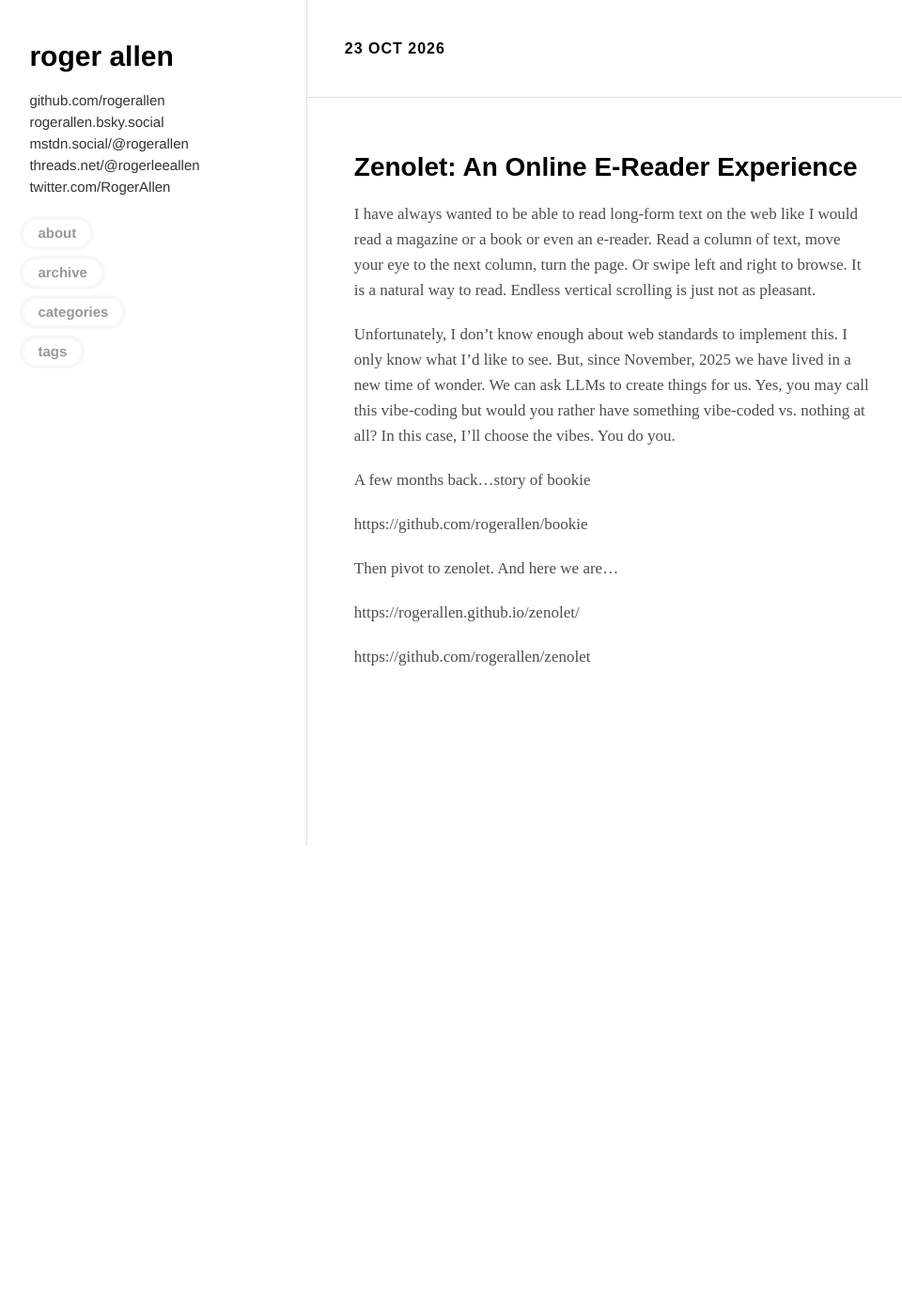
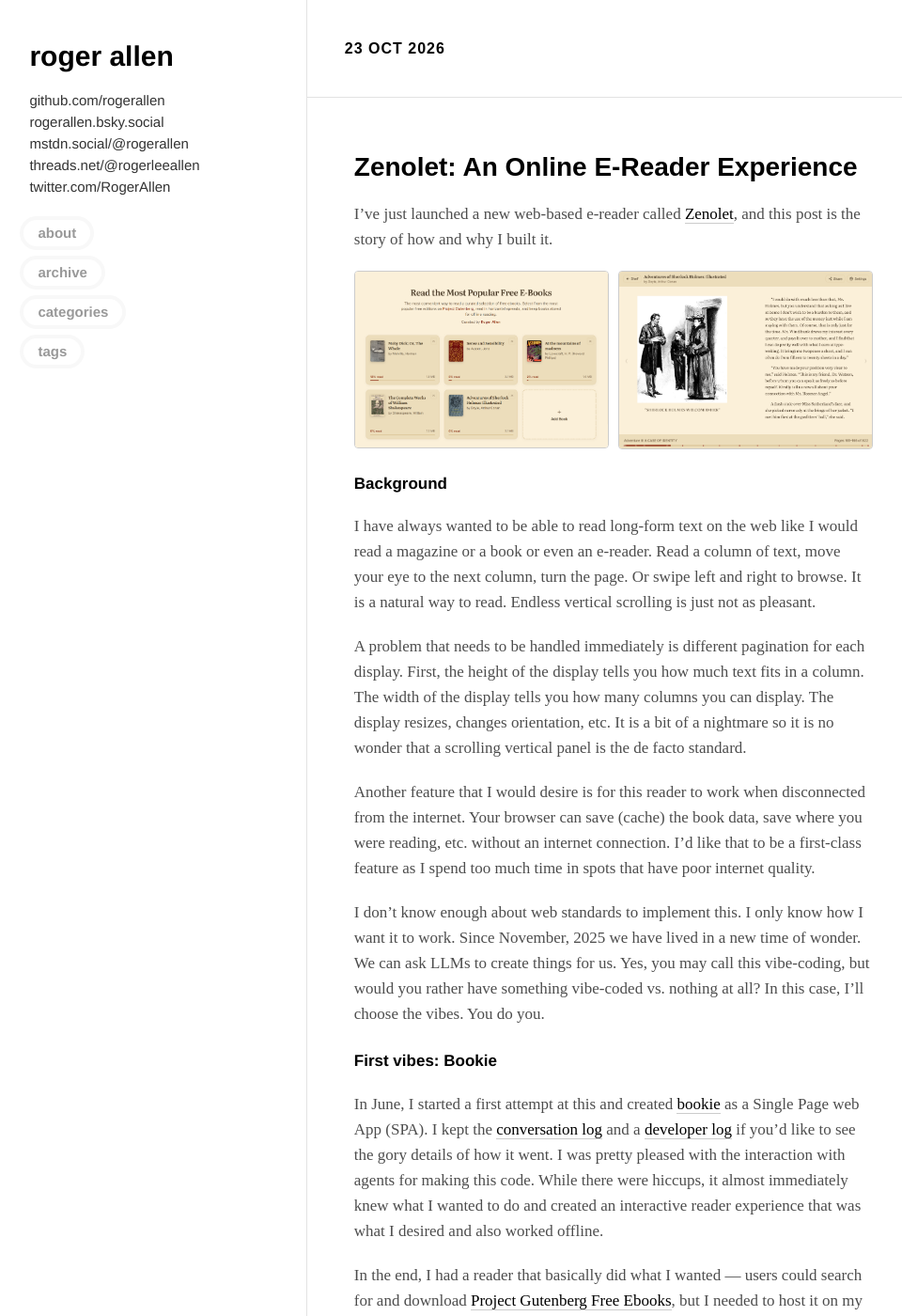
Before and after one commit to rogerallen/rogerallen.github.com, a Jekyll site: the page built from _posts/2026-10-23-zenolet.md, in a window 1280 px wide and 1400 px high. Shown: the whole window at 94% size, without its empty margins (7-967 px from the left). Built offline with Jekyll 4.4.1, drawn with Linux system fonts in a browser that asks for light colours; some of the changed text lies outside the part shown.

Commit message:
getting closer to done

```diff
--- a/_posts/2026-10-23-zenolet.md
+++ b/_posts/2026-10-23-zenolet.md
@@ -6,16 +6,55 @@
 tags: [webtool, ereader, node, typescript]
 ---
 
+I've just launched a new web-based e-reader called [Zenolet](https://rogerallen.github.io/zenolet/), and this post is the story of how and why I built it.
+
+<div style="display: flex; gap: 12px; max-width: 550px; margin: 15px 0;">
+  <a href="/assets/image/zenolet-1.png" style="flex: 1; border-bottom: none;">
+    <img src="/assets/image/zenolet-1.png" alt="Zenolet library view" style="width: 100%; height: auto; border: 1px solid #ccc; border-radius: 4px;">
+  </a>
+  <a href="/assets/image/zenolet-2.png" style="flex: 1; border-bottom: none;">
+    <img src="/assets/image/zenolet-2.png" alt="Zenolet reader view" style="width: 100%; height: auto; border: 1px solid #ccc; border-radius: 4px;">
+  </a>
+</div>
+
+#### Background
+
 I have always wanted to be able to read long-form text on the web like I would read a magazine or a book or even an e-reader. Read a column of text, move your eye to the next column, turn the page. Or swipe left and right to browse. It is a natural way to read. Endless vertical scrolling is just not as pleasant.
 
-Unfortunately, I don't know enough about web standards to implement this. I only know what I'd like to see. But, since November, 2025 we have lived in a new time of wonder. We can ask LLMs to create things for us. Yes, you may call this vibe-coding but would you rather have something vibe-coded vs. nothing at all? In this case, I'll choose the vibes. You do you.
+A problem that needs to be handled immediately is different pagination for each display. First, the height of the display tells you how much text fits in a column. The width of the display tells you how many columns you can display. The display resizes, changes orientation, etc. It is a bit of a nightmare so it is no wonder that a scrolling vertical panel is the de facto standard.
 
-A few months back...story of bookie
+Another feature that I would desire is for this reader to work when disconnected from the internet. Your browser can save (cache) the book data, save where you were reading, etc. without an internet connection. I'd like that to be a first-class feature as I spend too much time in spots that have poor internet quality.
 
-https://github.com/rogerallen/bookie
+I don't know enough about web standards to implement this. I only know how I want it to work. Since November, 2025 we have lived in a new time of wonder. We can ask LLMs to create things for us. Yes, you may call this vibe-coding, but would you rather have something vibe-coded vs. nothing at all? In this case, I'll choose the vibes. You do you.
 
-Then pivot to zenolet. And here we are...
+#### First vibes: Bookie
 
-https://rogerallen.github.io/zenolet/
+In June, I started a first attempt at this and created [bookie](https://github.com/rogerallen/bookie) as a Single Page web App (SPA). I kept the [conversation log](https://github.com/rogerallen/bookie/blob/main/CONVERSATION.md) and a [developer log](https://github.com/rogerallen/bookie/blob/main/DEVLOG.md) if you'd like to see the gory details of how it went. I was pretty pleased with the interaction with agents for making this code. While there were hiccups, it almost immediately knew what I wanted to do and created an interactive reader experience that was what I desired and also worked offline.
 
-https://github.com/rogerallen/zenolet
+In the end, I had a reader that basically did what I wanted — users could search for and download [Project Gutenberg Free Ebooks](https://www.gutenberg.org/), but I needed to host it on my own server which wasn't something I would be interested in. So, after a couple of weeks I set this aside. As a warning, I'm not really sure how well the code works, so <em>caveat emptor</em>.
+
+#### Zenolet
+
+A few weeks later, I struck up a conversation with some LLM describing my predicament and I asked about creating a static website with a curated list of books (with pointers to where they were online). If I put a bookie-like reader in that static website, could that work? Could I get rid of my server requirement? It replied in the affirmative and I started work on [the Zenolet code](https://github.com/rogerallen/zenolet) and what would become the [Zenolet ebook site](https://rogerallen.github.io/zenolet/).
+
+It is named in honor of **Zenodotus of Ephesus** (the first chief librarian of Alexandria who invented alphabetical cataloging) combined with the **`-let`** suffix (a small, self-contained micro-library applet). I have to say I'm not 100% on this name, but <em>you</em> try finding an e-reader name that hasn't already been taken!
+
+The features of [Zenolet](https://rogerallen.github.io/zenolet/) are:
+
+- any static web host (github.io, pages.dev, gitlab.io, etc.) can have an independent micro-library
+- fork Zenolet and the micro-library can be curated to have <em>your own</em> list of ebooks
+- the default Zenolet library is a subset of the 1,000 most popular ebooks from [Project Gutenberg](https://www.gutenberg.org/)
+- the reader is 100% client-side
+- no user accounts
+- no tracking
+- no subscription fees
+- cached offline storage
+- easily share your progress across devices with a link or QR code
+
+It has been an off-and-on process over the past few months getting this to work, but now I think it is good enough to call it "1.0". Besides the online experience, I've also worked to add documentation, testing, and make a good developer experience.
+
+Note that for downloading across domains, it does require a Cloudflare Worker as a CORS proxy helper. But, Cloudflare provides a very high number of daily queries for free — I would be surprised if it didn't handle the load. We'll see!
+
+#### What's Next?
+
+I hope people find [Zenolet](https://rogerallen.github.io/zenolet/) useful. Please send feedback and bug reports. I hope some will fork it and create their own curated lists of ebooks. Let me know if you do.
--- a/assets/themes/jb-svbtle/css/fixes.css
+++ b/assets/themes/jb-svbtle/css/fixes.css
@@ -63,7 +63,8 @@
 }
 
 /* fix up body font */
-p {
+p,
+header#begin + article.post li {
     font-family: "Times New Roman", Times, serif
 }
 
```
Also changed, not shown: assets/image/zenolet-1.png (added), assets/image/zenolet-2.png (added).
